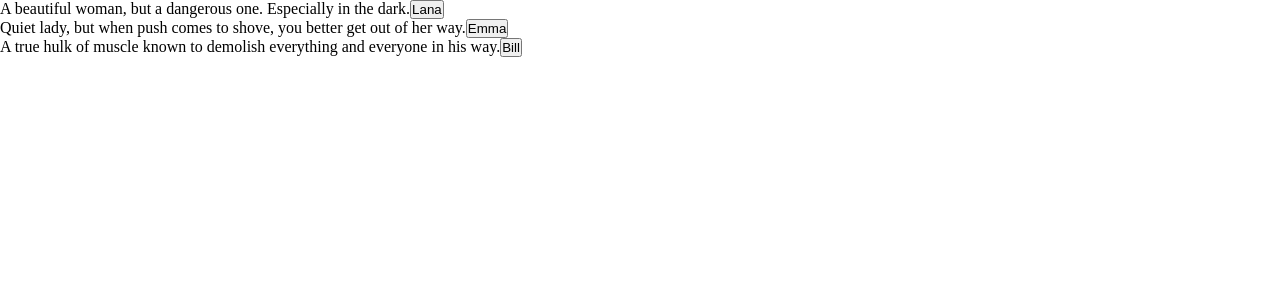
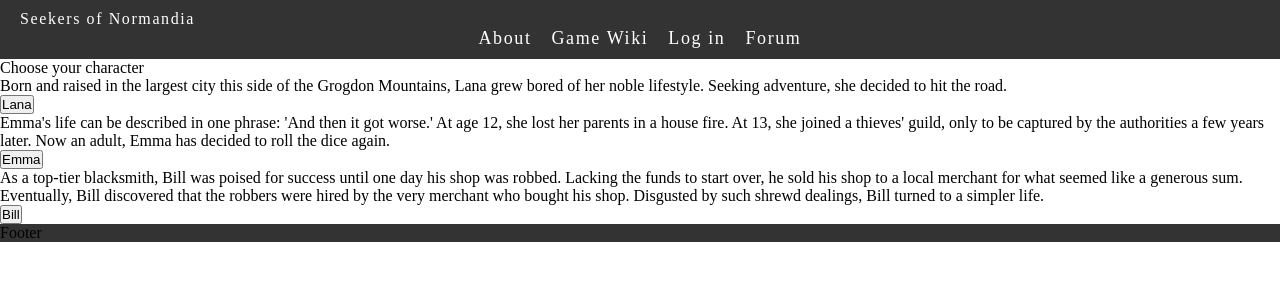
Before and after one commit to Villi5ta/adventure-game, a Next.js app: page / in a window 1280 px wide. Shown: the top 300 px of the page. Built offline with nearby package versions, Linux system fonts and the light colour scheme.

Commit message:
tweaks to character selector, basic footer/header added

```diff
--- a/components/CharacterSelector/CharacterSelector.tsx
+++ b/components/CharacterSelector/CharacterSelector.tsx
@@ -7,6 +7,7 @@ const CharacterSelector = ({ setCharacter }) => {
     name: string;
     health: number;
     money: number;
+    description: string;
   };
 
   const characterClassSelect: CharacterClassSelectType[] = [
@@ -14,41 +15,37 @@ const CharacterSelector = ({ setCharacter }) => {
       name: "Lana",
       health: 3,
       money: 10,
+      description:
+        "Born and raised in the largest city this side of the Grogdon Mountains, Lana grew bored of her noble lifestyle. Seeking adventure, she decided to hit the road.",
     },
     {
       name: "Emma",
       health: 4,
       money: 7,
+      description:
+        "Emma's life can be described in one phrase: 'And then it got worse.' At age 12, she lost her parents in a house fire. At 13, she joined a thieves' guild, only to be captured by the authorities a few years later. Now an adult, Emma has decided to roll the dice again.",
     },
     {
       name: "Bill",
       health: 5,
       money: 6,
+      description:
+        "As a top-tier blacksmith, Bill was poised for success until one day his shop was robbed. Lacking the funds to start over, he sold his shop to a local merchant for what seemed like a generous sum. Eventually, Bill discovered that the robbers were hired by the very merchant who bought his shop. Disgusted by such shrewd dealings, Bill turned to a simpler life.",
     },
   ];
   return (
     <div className={styles.characterBuilder}>
-      <div>
-        A beautiful woman, but a dangerous one. Especially in the dark.
-        <button onClick={() => setCharacter(characterClassSelect[0])}>
-          Lana
-        </button>
-      </div>
+      <p>Choose your character</p>
 
-      <div>
-        Quiet lady, but when push comes to shove, you better get out of her way.
-        <button onClick={() => setCharacter(characterClassSelect[1])}>
-          Emma
-        </button>
-      </div>
-
-      <div>
-        A true hulk of muscle known to demolish everything and everyone in his
-        way.
-        <button onClick={() => setCharacter(characterClassSelect[2])}>
-          Bill
-        </button>
-      </div>
+      {characterClassSelect.map((character, index) => (
+        <div key={index}>
+          <p>{character.description}</p>
+          <div></div>
+          <button onClick={() => setCharacter(character)}>
+            {character.name}
+          </button>
+        </div>
+      ))}
     </div>
   );
 };
--- /dev/null
+++ b/components/Footer/Footer.module.css
@@ -0,0 +1,3 @@
+.main {
+  background-color: #333;
+}
--- /dev/null
+++ b/components/Footer/Footer.tsx
@@ -0,0 +1,8 @@
+import React from "react";
+import styles from "./Footer.module.css";
+
+const Footer = () => {
+  return <div className={styles.main}>Footer</div>;
+};
+
+export default Footer;
--- /dev/null
+++ b/components/Header/Header.module.css
@@ -0,0 +1,41 @@
+.main {
+  display: flex;
+  align-items: center;
+  justify-content: space-between;
+  padding: 10px 20px;
+  background-color: #333;
+  color: white;
+}
+
+.logo {
+  flex: 1;
+  letter-spacing: 0.1rem;
+}
+
+.menu {
+  flex: 1;
+  display: flex;
+  justify-content: center;
+}
+
+.links {
+  list-style: none;
+  margin: 0;
+  padding: 0;
+  display: flex;
+  gap: 20px;
+}
+
+.links li {
+  display: inline;
+}
+
+.links a {
+  text-decoration: none;
+  color: white;
+  font-size: 18px;
+}
+
+.links a:hover {
+  text-decoration: underline;
+}
--- /dev/null
+++ b/components/Header/Header.tsx
@@ -0,0 +1,28 @@
+import React from "react";
+import styles from "./Header.module.css";
+import { nav } from "../../constants/navMenuItems";
+
+const Header = () => {
+  return (
+    <div className={styles.main}>
+      <div className={styles.logo}>
+        Seekers of Normandia
+        <div className={styles.menu}>
+          <nav>
+            <ul className={styles.links}>
+              {nav.map((link) => {
+                return (
+                  <li key={link.id}>
+                    <a href={link.href}>{link.title}</a>
+                  </li>
+                );
+              })}
+            </ul>
+          </nav>
+        </div>
+      </div>
+    </div>
+  );
+};
+
+export default Header;
--- /dev/null
+++ b/components/PageTemplate/PageTemplate.tsx
@@ -0,0 +1,20 @@
+import React, { ReactNode } from "react";
+import Header from "../Header/Header";
+import Footer from "../Footer/Footer";
+import styles from "./PageTemplate.module.css";
+
+type PageTemplateProps = {
+  children: ReactNode;
+};
+
+const PageTemplate = ({ children }: PageTemplateProps) => {
+  return (
+    <div className={styles.wrapper}>
+      <Header />
+      <div className={styles.content}>{children}</div>
+      <Footer />
+    </div>
+  );
+};
+
+export default PageTemplate;
--- /dev/null
+++ b/constants/navMenuItems.tsx
@@ -0,0 +1,6 @@
+export const nav = [
+  { id: 1, title: "About", href: "/about" },
+  { id: 2, title: "Game Wiki", href: "/signup" },
+  { id: 3, title: "Log in", href: "/login" },
+  { id: 4, title: "Forum", href: "/questions" },
+];
--- a/pages/index.tsx
+++ b/pages/index.tsx
@@ -2,6 +2,7 @@ import styles from "../styles/Home.module.css";
 import React, { useState } from "react";
 import CharacterSelector from "../components/CharacterSelector/CharacterSelector";
 import Encounters from "../components/Encounters/Encounters";
+import PageTemplate from "../components/PageTemplate/PageTemplate";
 
 const Index = () => {
   const [character, setCharacter] = useState(null);
@@ -12,6 +13,7 @@ const Index = () => {
 
   return (
     <div className={styles.body}>
+      <PageTemplate>
         {!character ? (
           <CharacterSelector setCharacter={setCharacter} />
         ) : (
@@ -45,6 +47,7 @@ const Index = () => {
         <div className={styles.upgradePoints}>
           {playerUpgradePoints && <>Upgrade points: {playerUpgradePoints}</>}
         </div>
+      </PageTemplate>
     </div>
   );
 };
--- a/styles/globals.css
+++ b/styles/globals.css
@@ -2,3 +2,8 @@
   padding: 0;
   margin: 0;
 }
+
+body {
+  max-width: 1440px;
+  margin: auto;
+}
```
Also changed, not shown: components/PageTemplate/PageTemplate.module.css (added). Lines whose indentation alone changed are shown as unchanged.
